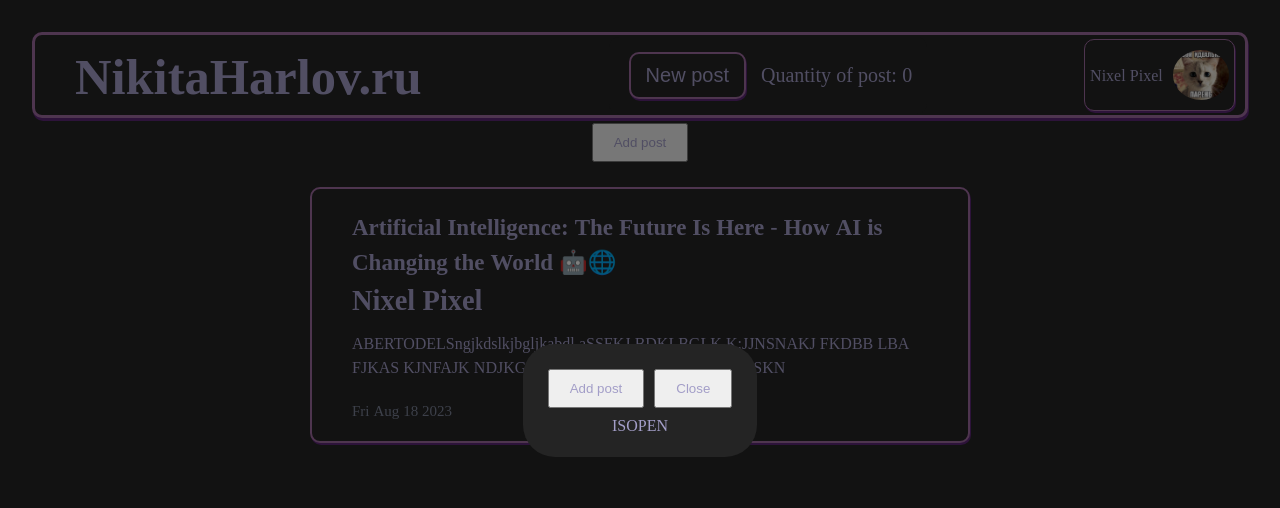
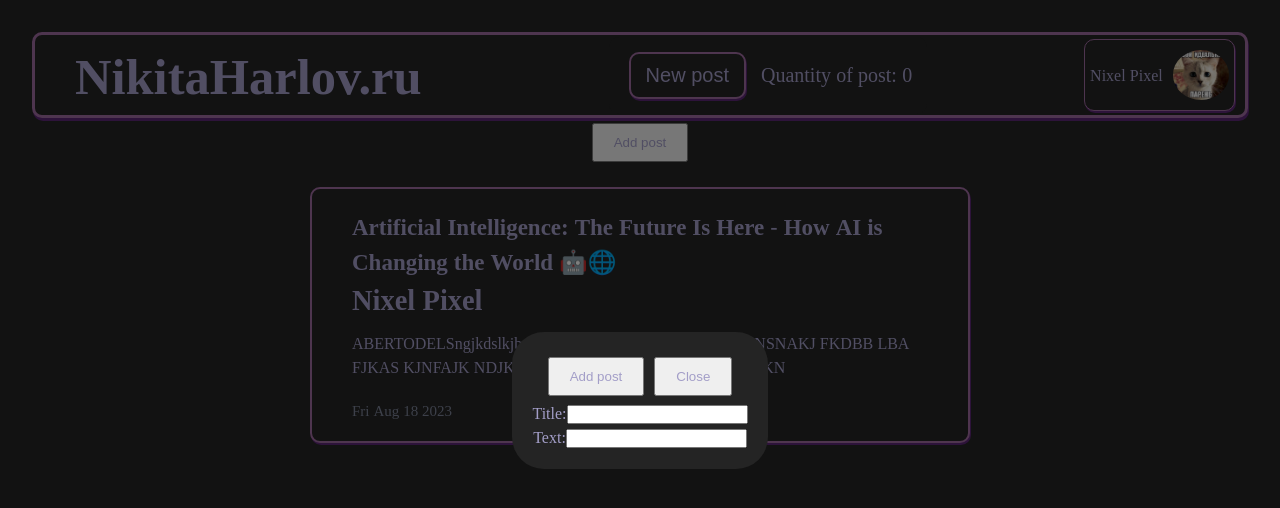
Before and after one commit to terracodum/NetWorking, a React (Vite) app: page / in a window 1280 px wide. Both pictures are taken after a click on the button "Add post". Shown: the top 508 px of the page. Built offline with nearby package versions, Linux system fonts and the light colour scheme.

Commit message:
Make a form for creating new posts inside a popup

```diff
--- a/src/App.tsx
+++ b/src/App.tsx
@@ -27,12 +27,28 @@ function App(props: Props) {
   const [posts, setPosts] = useState([testPost]);
   const [isOpen, setIsOpen] = useState(false);
 
+  // States for inputs in the popup form
+  const [title, setTitle] = useState("");
+  const [text, setText] = useState("");
+
   function openPopup() {
     setIsOpen(true);
   }
 
   function addPost() {
-    setPosts([...posts, testPost]);
+    // Formulating the post
+    const post = {
+      author: props.userName,
+      title: title,
+      text: text,
+      date: new Date(),
+    };
+
+    setPosts([...posts, post]);
+    // Reseting the states
+    setTitle("");
+    setText("");
+    // Closing the popup (it rerenders automatically)
     setIsOpen(false);
   }
 
@@ -81,7 +97,36 @@ function App(props: Props) {
               </button>
             </div>
 
-            <div className="popup-body">ISOPEN</div>
+            <div className="popup-body">
+              {/*
+                `e.preventDefault()` doesn't allow the page to reload on submit
+              */}
+              <form
+                onSubmit={(e) => {
+                  e.preventDefault();
+                }}
+              >
+                <div className="form-field">
+                  <label htmlFor="title">Title:</label>
+                  <input
+                    id="title"
+                    type="text"
+                    // Dynamically change the state on input change
+                    onChange={(e) => setTitle(e.target.value)}
+                  />
+                </div>
+
+                <div className="form-field">
+                  <label htmlFor="text">Text:</label>
+                  <input
+                    id="text"
+                    type="text"
+                    // Dynamically change the state on input change
+                    onChange={(e) => setText(e.target.value)}
+                  />
+                </div>
+              </form>
+            </div>
           </div>
         </div>
       )}
```
